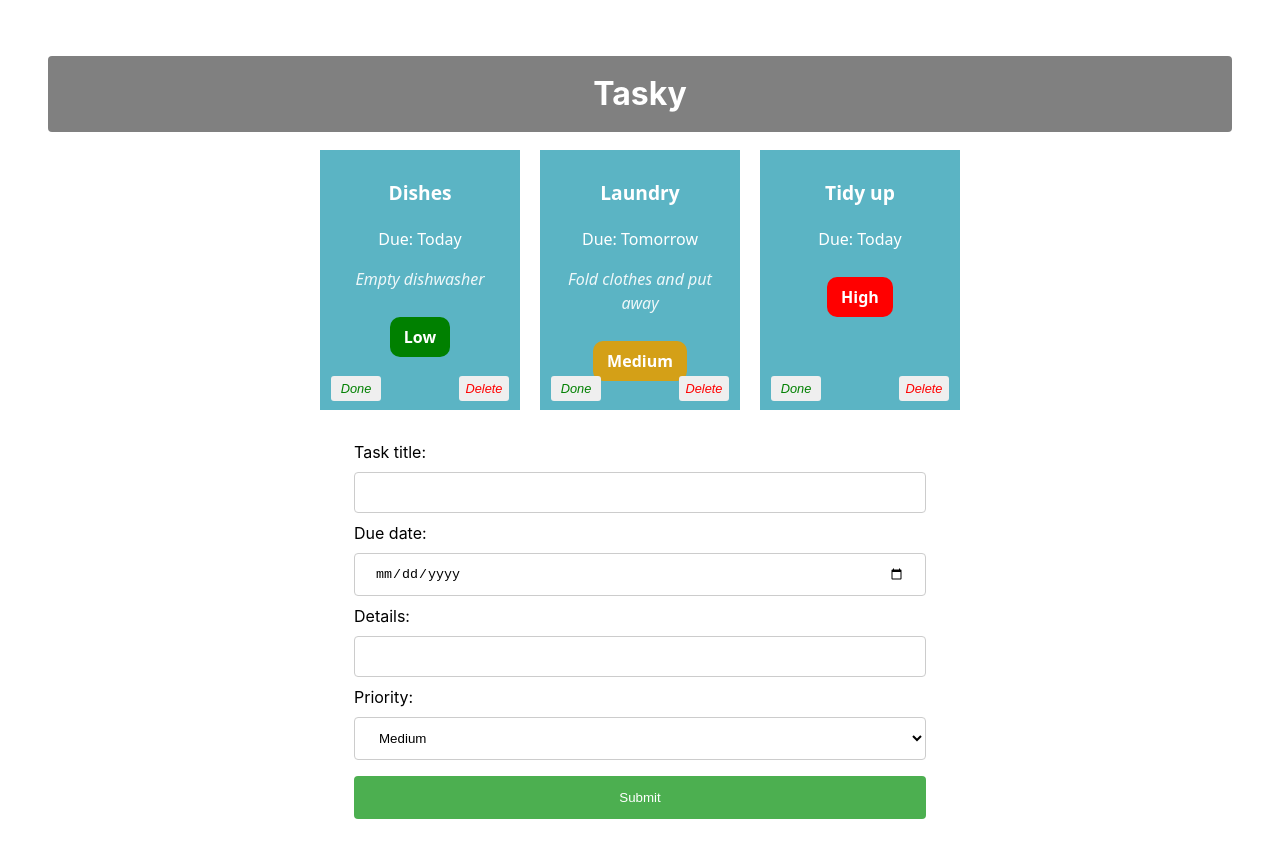
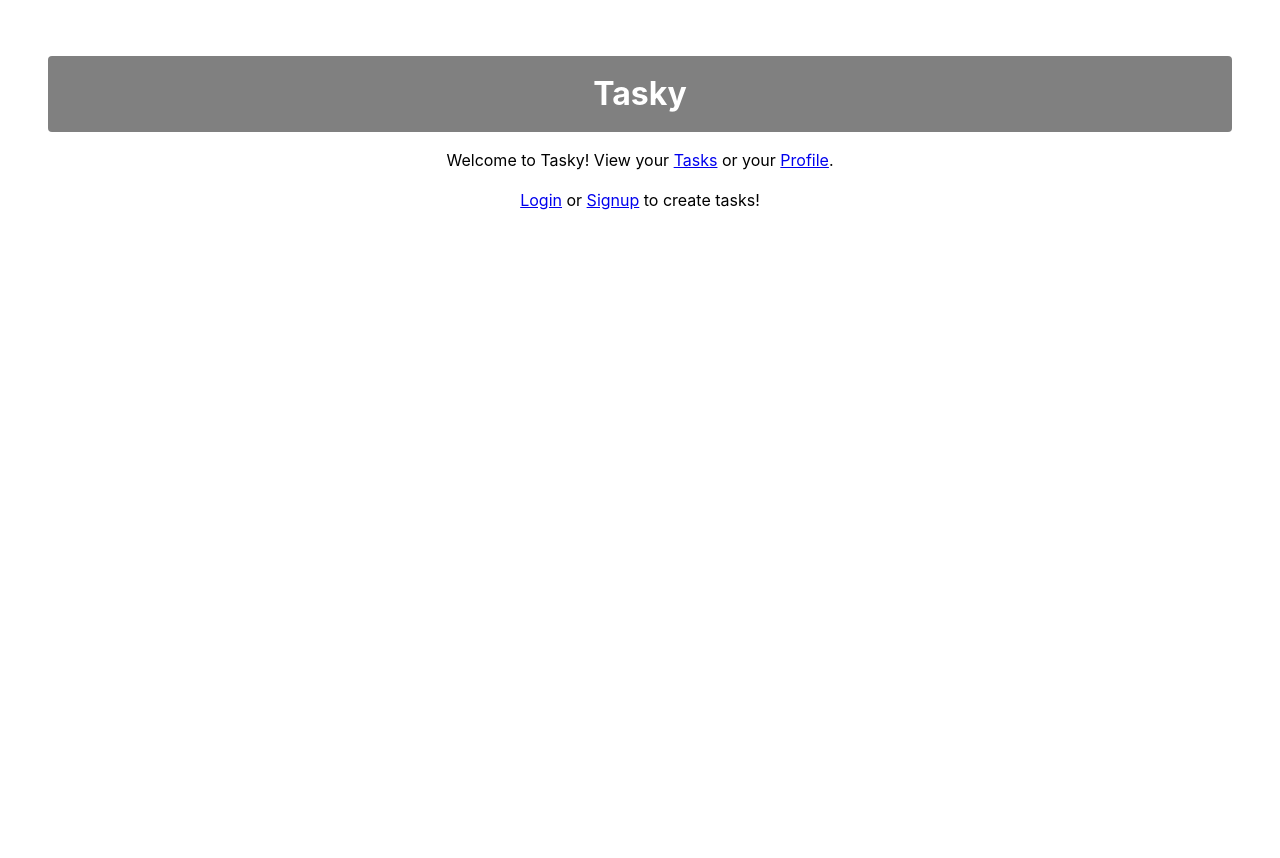
Before and after one commit to PaulsGitH/wad2-api-labs, a React (Vite) app in the folder tasky-react/: page / in a window 1280 px wide. Shown: the top 858 px of the page. After the commit the page ends 800 px from the top, so only its background shows below. Built offline with nearby package versions, Linux system fonts and the light colour scheme.

Commit message:
Added auth functions to React app

```diff
--- a/tasky-react/package.json
+++ b/tasky-react/package.json
@@ -10,12 +10,15 @@
     "preview": "vite preview"
   },
   "dependencies": {
+    "@tanstack/react-query": "^5.90.11",
     "react": "^19.1.1",
     "react-dom": "^19.1.1",
+    "react-router": "^7.9.6",
     "uuid": "^13.0.0"
   },
   "devDependencies": {
     "@eslint/js": "^9.36.0",
+    "@tanstack/react-query-devtools": "^5.91.1",
     "@types/react": "^19.1.13",
     "@types/react-dom": "^19.1.9",
     "@vitejs/plugin-react": "^5.0.3",
--- a/tasky-react/src/App.jsx
+++ b/tasky-react/src/App.jsx
@@ -1,92 +1,42 @@
+import { BrowserRouter, Route, Routes, Navigate } from "react-router";
+import { QueryClientProvider, QueryClient } from '@tanstack/react-query';
+import { ReactQueryDevtools } from '@tanstack/react-query-devtools'
+import LoginPage from "./pages/loginPage";
+import SignupPage from "./pages/signupPage";
+import TasksPage from "./pages/tasksPage";
+import StartPage from "./pages/startPage";
+import ProfilePage from "./pages/profilePage";
 import './App.css';
-import Task from './components/Task';
-import React, { useState } from 'react';
-import AddTaskForm from './components/Form';
-import { v4 as uuidv4 } from 'uuid';
 
-function App() {
+const queryClient = new QueryClient({
+  defaultOptions: {
+    queries: {
+      staleTime: 360000,
+      refetchInterval: 360000,
+      refetchOnWindowFocus: false
+    },
+  },
+});
 
-  const [taskState, setTaskState] = useState({
-    tasks: [
-      { id: 1, title: "Dishes", description: "Empty dishwasher", deadline: "Today", priority: "Low",    done: false },
-      { id: 2, title: "Laundry", description: "Fold clothes and put away", deadline: "Tomorrow", priority: "Medium", done: false },
-      { id: 3, title: "Tidy up", deadline: "Today", priority: "High",   done: false }
-    ]
-  });
-
-  const [formState, setFormState] = useState({
-    title: "",
-    description: "",
-    deadline: "",
-    priority: "Medium"
-  });
-
-  const doneHandler = (taskIndex) => {
-    const tasks = [...taskState.tasks];
-    tasks[taskIndex].done = !tasks[taskIndex].done;
-    setTaskState({ tasks });
-  };
-
-  const deleteHandler = (taskIndex) => {
-    const tasks = [...taskState.tasks];
-    tasks.splice(taskIndex, 1);
-    setTaskState({ tasks });
-  };
-
-  const formChangeHandler = (event) => {
-    let form = { ...formState };
-
-    switch(event.target.name) {
-      case "title":
-        form.title = event.target.value;
-        break;
-      case "description":
-        form.description = event.target.value;
-        break;
-      case "deadline":
-        form.deadline = event.target.value;
-        break;
-      case "priority":
-        form.priority = event.target.value;
-        break;
-      default:
-        form = formState;
-    }
-    setFormState(form);
-  };
-
-  console.log(formState);
-
-  const formSubmitHandler = (event) => {
-    event.preventDefault();
-
-    const tasks = [...taskState.tasks];
-    const form = { ...formState };
-
-    form.id = uuidv4();
-
-    tasks.push(form);
-    setTaskState({ tasks });
-  };
-
+const App = () => {
   return (
-    <div className="container">
-      <h1>Tasky</h1>
-      {taskState.tasks.map((task, index) => (
-        <Task
-          key={task.id}
-          title={task.title}
-          description={task.description}
-          deadline={task.deadline}
-          priority={task.priority}
-          done={task.done}
-          markDone={() => doneHandler(index)}
-          deleteTask={() => deleteHandler(index)}
-        />
-      ))}
-      <AddTaskForm submit={formSubmitHandler} change={formChangeHandler} />
-    </div>
+    <QueryClientProvider client={queryClient}>
+      <BrowserRouter>
+        <div className="container">
+          <h1>Tasky</h1>
+          <Routes>
+            <Route path="/" element={< StartPage />} />
+            <Route path="/login" element={< LoginPage />} />
+            <Route path="/signup" element={< SignupPage />} />
+            <Route path="/tasks" element={< TasksPage />} />
+            <Route path="/profile" element={< ProfilePage />} />
+            <Route path="*" element={<Navigate to="/" />} />
+          </Routes>
+        </div>
+      </BrowserRouter>
+      <ReactQueryDevtools initialIsOpen={false} />
+    </QueryClientProvider>
   );
-}
+};
 
 export default App;
--- /dev/null
+++ b/tasky-react/src/api/tasky-api.jsx
@@ -0,0 +1,58 @@
+export const getTasks = async () => {
+  const res = await fetch("http://localhost:8080/api/tasks");
+  return res.json();
+};
+
+export const addTask = async (data) => {
+  const res = await fetch("http://localhost:8080/api/tasks", {
+    method: "POST",
+    headers: {
+      "Content-Type": "application/json",
+    },
+    body: JSON.stringify(data),
+  });
+  return res.json();
+};
+
+export const deleteTask = async (id) => {
+  const res = fetch(`http://localhost:8080/api/tasks/${id}`, {
+    method: "DELETE",
+  });
+  return res;
+};
+
+export const updateTask = async (data) => {
+  const res = await fetch(`http://localhost:8080/api/tasks/${data._id}`, {
+    method: "PUT",
+    headers: {
+      "Content-Type": "application/json",
+    },
+    body: JSON.stringify(data),
+  });
+  return res.json();
+};
+
+export const login = async (username, password) => {
+  const response = await fetch("http://localhost:8080/api/users", {
+    headers: {
+      "Content-Type": "application/json",
+    },
+    method: "post",
+    body: JSON.stringify({ username: username, password: password }),
+  });
+  return response.json();
+};
+
+export const signup = async (username, password) => {
+  const response = await fetch(
+    "http://localhost:8080/api/users?action=register",
+    {
+      headers: {
+        "Content-Type": "application/json",
+      },
+      method: "post",
+      body: JSON.stringify({ username: username, password: password }),
+    }
+  );
+  return response.json();
+};
--- /dev/null
+++ b/tasky-react/src/pages/loginPage.jsx
@@ -0,0 +1,21 @@
+import { Link } from "react-router";
+
+const LoginPage = () => {
+
+    return (
+        <>
+            <h2>Login page</h2>
+            <p>You must log in to view the protected pages </p>
+
+            <input id="username" placeholder="user name"></input><br />
+            <input id="password" type="password" placeholder="password"></input><br />
+            {/* Login web form  */}
+            <button>Log in</button>
+
+            <p>Not Registered?
+                <Link to="/signup">Sign Up!</Link></p>
+        </>
+    );
+};
+
+export default LoginPage;
--- /dev/null
+++ b/tasky-react/src/pages/profilePage.jsx
@@ -0,0 +1,14 @@
+import { useNavigate } from "react-router";
+
+const ProfilePage = () => {
+    const navigate = useNavigate();
+
+    return (
+        <p>
+            You must log in to see your profile!{" "}
+            <button onClick={() => navigate('/login')}>Login</button>
+      </p>
+    );
+};
+
+export default ProfilePage;
--- /dev/null
+++ b/tasky-react/src/pages/signupPage.jsx
@@ -0,0 +1,16 @@
+const SignUpPage = () => {
+
+  return (
+    <>
+      <h2>SignUp page</h2>
+      <p>You must register a username and password to log in </p>
+      <input placeholder="user name" ></input><br />
+      <input type="password" placeholder="password" ></input><br />
+      <input type="password" placeholder="password again" ></input><br />
+      {/* Login web form  */}
+      <button>Register</button>
+    </>
+  );
+};
+
+export default SignUpPage;
--- /dev/null
+++ b/tasky-react/src/pages/startPage.jsx
@@ -0,0 +1,17 @@
+import { Link } from "react-router";
+
+const StartPage = () => {
+
+    return(
+        <>
+            <p>
+                Welcome to Tasky! View your <Link to="/tasks">Tasks</Link> or your <Link to="/profile">Profile</Link>.
+            </p>
+            <p>
+                <Link to="/login">Login</Link> or <Link to="/signup">Signup</Link> to create tasks!
+            </p>
+        </>
+    );
+  };
+
+export default StartPage;
--- /dev/null
+++ b/tasky-react/src/pages/tasksPage.jsx
@@ -0,0 +1,90 @@
+import Task from '../components/Task';
+import AddTaskForm from '../components/Form';
+import { useState, useEffect } from 'react';
+import {getTasks, addTask, deleteTask, updateTask} from "../api/tasky-api";
+
+function TasksPage() {
+
+  const [ taskState, setTaskState ] = useState({tasks: []});
+
+  useEffect(() => {
+      getTasks().then(tasks => {
+        setTaskState({tasks: tasks});
+      });
+    }, []);
+
+    const [ formState, setFormState ] = useState({
+      title: "",
+      description: "",
+      deadline: "",
+      priority: "Low"
+    });
+
+  //console.log(formState);
+
+  const doneHandler = (taskIndex) => {
+    const tasks = [...taskState.tasks];
+    tasks[taskIndex].done = !tasks[taskIndex].done;
+    updateTask(tasks[taskIndex]);
+    setTaskState({tasks});
+  }
+
+  const deleteHandler = (taskIndex) => {
+    const tasks = [...taskState.tasks];
+    const id=tasks[taskIndex]._id;
+    tasks.splice(taskIndex, 1);
+    deleteTask(id);
+    setTaskState({tasks});
+  }
+
+  const formChangeHandler = (event) => {
+    let form = {...formState};
+
+    switch(event.target.name) {
+      case "title":
+          form.title = event.target.value;
+          break;
+      case "description":
+          form.description = event.target.value;
+          break;
+      case "deadline":
+          form.deadline = event.target.value;
+          break;
+      case "priority":
+          form.priority = event.target.value;
+          break;
+      default:
+          form = formState;
+    }
+    setFormState(form);
+  }
+
+  const formSubmitHandler = async (event) => {
+    event.preventDefault();
+    const tasks = taskState.tasks?[...taskState.tasks]:[];
+    const form = {...formState};
+    const newTask = await addTask(form);
+    tasks.push(newTask);
+    setTaskState({tasks});
+  }
+
+  return (
+    <>
+      {taskState.tasks.map((task, index) => (
+        <Task
+          title={task.title}
+          description={task.description}
+          deadline={task.deadline}
+          key={task._id}
+          done={task.done}
+          priority={task.priority}
+          markDone={() => doneHandler(index)}
+          deleteTask = {() => deleteHandler(index)}
+        />
+      ))}
+      <AddTaskForm submit={formSubmitHandler} change={formChangeHandler} />
+    </>
+  );
+}
+
+export default TasksPage;
```
Also changed, not shown: 1 other file (tests, documents, lock files or other folders).
